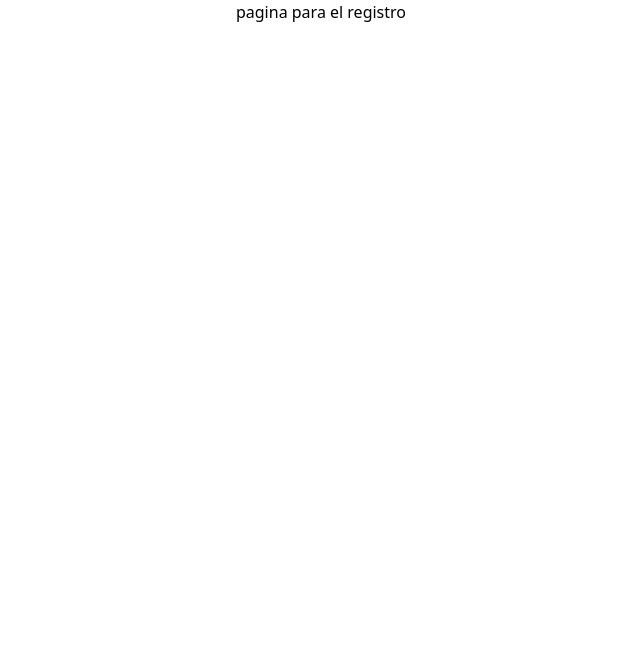
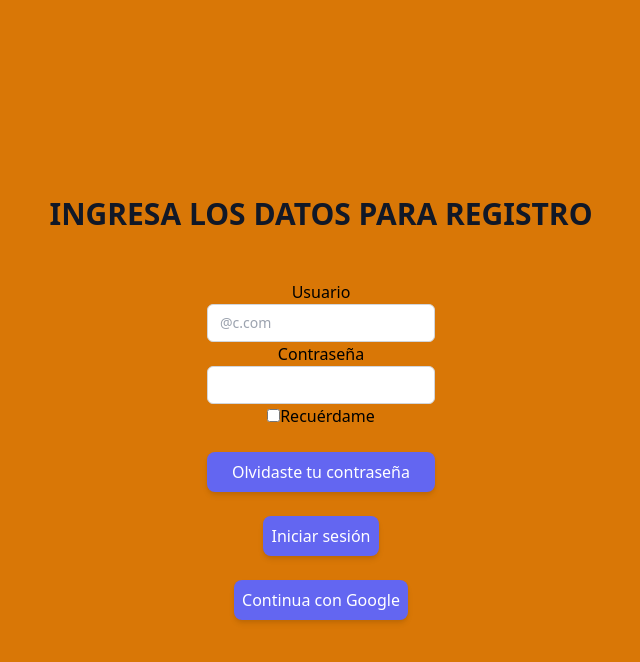
Before and after one commit to KarenVT/21st-century-developers, a React (Create React App) app: page /Registro in a window 1280 px wide. Shown: the top 662 px of the page, without its empty margins (319-959 px from the left). Built offline with nearby package versions, Linux system fonts and the light colour scheme.

Commit message:
Diseño login

```diff
--- a/src/pages/Registro_login/Login.jsx
+++ b/src/pages/Registro_login/Login.jsx
@@ -4,41 +4,48 @@ import { Link } from "react-router-dom";
 const Login = () => {
     return (
         <div className="h-screen flex flex-col w-full justify-center items-center bg-yellow-600">
+            <form className="mt-8 max-w-md w-screen bg-white px-20 py-10 rounded-full">
             <h2 className="m-4 text-center text-3xl font-extrabold text-gray-900">INICIA SESIÓN EN TU CUENTA</h2>
-            <form className="mt-8 max-w-md">
                 <div>
                     <p>Usuario</p>
-                    <input className="appearance-none px-3 py-2 border border-gray-300 text-gray-900 rounded-md focus:outline-none focus:ring-indigo-500 focus:border-indigo-500 focus:z-10 sm:text-sm" type="email" placeholder="@c.com" required />
+                    <input className="w-full appearance-none px-3 py-2 border border-gray-300 text-gray-900 rounded-md focus:outline-none focus:ring-indigo-500 focus:border-indigo-500 focus:z-10 sm:text-sm" type="email" placeholder="@c.com" required />
                 </div>
-                <div>
+                <div >
                     <p>Contraseña</p>
-                    <input className="appearance-none px-3 py-2 border border-gray-300 text-gray-900 rounded-md focus:outline-none focus:ring-indigo-500 focus:border-indigo-500 focus:z-10 sm:text-sm" type="password" required />
+                    <input className="w-full appearance-none px-3 py-2 border border-gray-300 text-gray-900 rounded-md focus:outline-none focus:ring-indigo-500 focus:border-indigo-500 focus:z-10 sm:text-sm" type="password" required />
                 </div>
 
-                <div >
+                <div className="flex justify-between py-2">
+                    <div className="">
                         <label htmlFor=" recuérdame ">
                             <input type="checkbox" name=" recuerdame " />
                             Recuérdame
                         </label>
                     </div>
-                <br />
-                <div className="bg-indigo-500 p-2 text-white rounded-lg    shadow-md hover:bg-indigo-700">
+                    <div className="">
                         <Link to="/">
                             Olvidaste tu contraseña
                         </Link>
                     </div>
-                <br />
+                </div>
+                <div className="flex justify-between">
                     <div className="">
-
                         <Link to="/">
-                        <button className="bg-indigo-500 p-2 text-white rounded-lg    shadow-md hover:bg-indigo-700" type="submit">Iniciar sesión</button>
+                            <button className="bg-indigo-500 p-2 text-white rounded-full shadow-md hover:bg-indigo-700" type="submit">Iniciar sesión</button>
                         </Link>
                     </div>
+                    <div className="">
+                        <Link to="/Registro">
+                            <button className="bg-indigo-500 p-2  text-white rounded-full shadow-md hover:bg-indigo-700">Registrarse</button>
+                        </Link>
+                    </div>
+                </div>
                 <br />
-                <div>
-                    <button className="bg-indigo-500 p-2 text-white rounded-lg    shadow-md hover:bg-indigo-700">Continua con Google</button>
+                <div className="flex justify-center">
+                    <div className="px-2">
+                        <button className=" bg-indigo-500 p-2 text-white rounded-full    shadow-md hover:bg-indigo-700">Continua con Google</button>
                     </div>
-
+                </div>
             </form>
         </div>
     )
--- a/src/pages/Registro_login/Registro.jsx
+++ b/src/pages/Registro_login/Registro.jsx
@@ -1,11 +1,48 @@
 import React from 'react';
+import { Link } from "react-router-dom";
 
 const Registro = () => {
     return (
-        <div>
-            pagina para el registro
+        <div className="h-screen flex flex-col w-full justify-center items-center bg-yellow-600">
+            <h2 className="m-4 text-center text-3xl font-extrabold text-gray-900">INGRESA LOS DATOS PARA REGISTRO</h2>
+            <form className="mt-8 max-w-md">
+                <div>
+                    <p>Usuario</p>
+                    <input className="appearance-none px-3 py-2 border border-gray-300 text-gray-900 rounded-md focus:outline-none focus:ring-indigo-500 focus:border-indigo-500 focus:z-10 sm:text-sm" type="email" placeholder="@c.com" required />
+                </div>
+                <div>
+                    <p>Contraseña</p>
+                    <input className="appearance-none px-3 py-2 border border-gray-300 text-gray-900 rounded-md focus:outline-none focus:ring-indigo-500 focus:border-indigo-500 focus:z-10 sm:text-sm" type="password" required />
+                </div>
+
+                <div >
+                    <label htmlFor=" recuérdame ">
+                        <input type="checkbox" name=" recuerdame " />
+                        Recuérdame
+                    </label>
+                </div>
+                <br />
+                <div className="bg-indigo-500 p-2 text-white rounded-lg    shadow-md hover:bg-indigo-700">
+                    <Link to="/">
+                        Olvidaste tu contraseña
+                    </Link>
+                </div>
+                <br />
+                <div className="">
+
+                    <Link to="/">
+                        <button className="bg-indigo-500 p-2 text-white rounded-lg    shadow-md hover:bg-indigo-700" type="submit">Iniciar sesión</button>
+                    </Link>
+                </div>
+                <br />
+                <div>
+                    <button className="bg-indigo-500 p-2 text-white rounded-lg    shadow-md hover:bg-indigo-700">Continua con Google</button>
+                </div>
+
+            </form>
         </div>
     )
-}
+
+};
 
 export default Registro;
```
Lines whose indentation alone changed are shown as unchanged.
